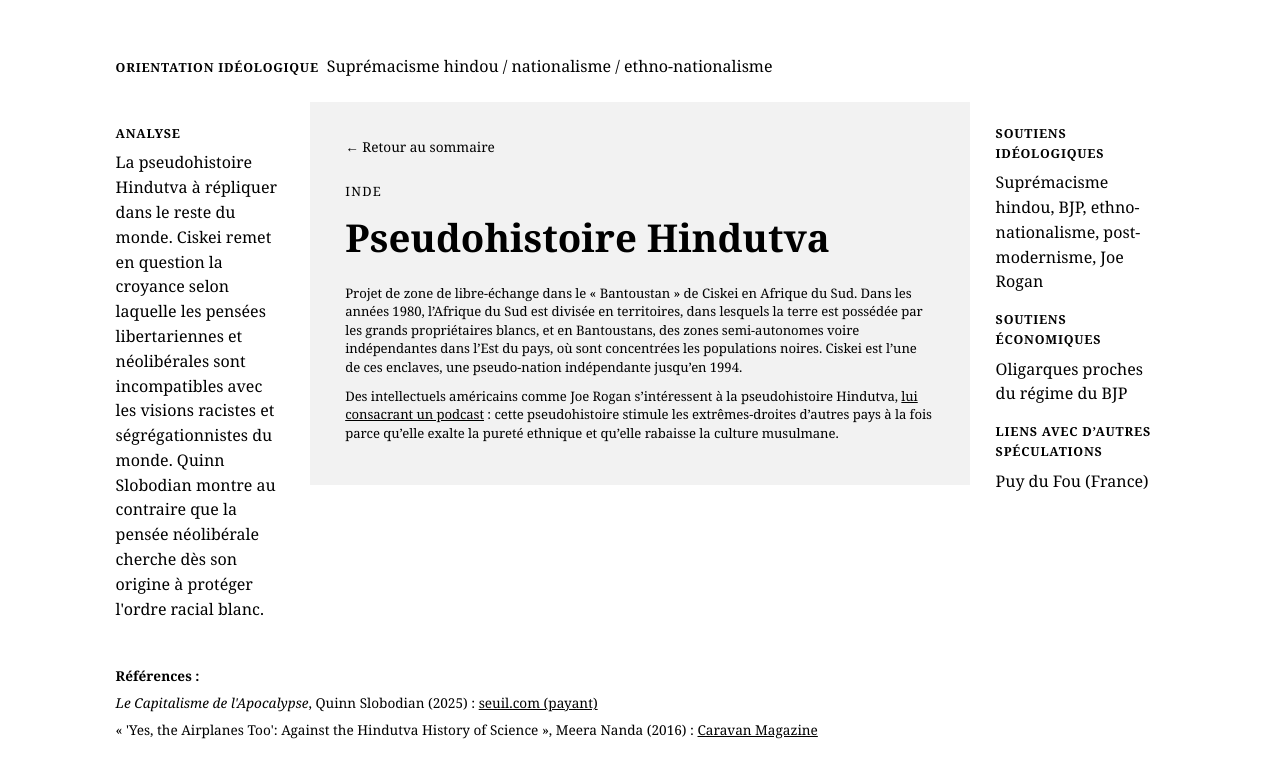
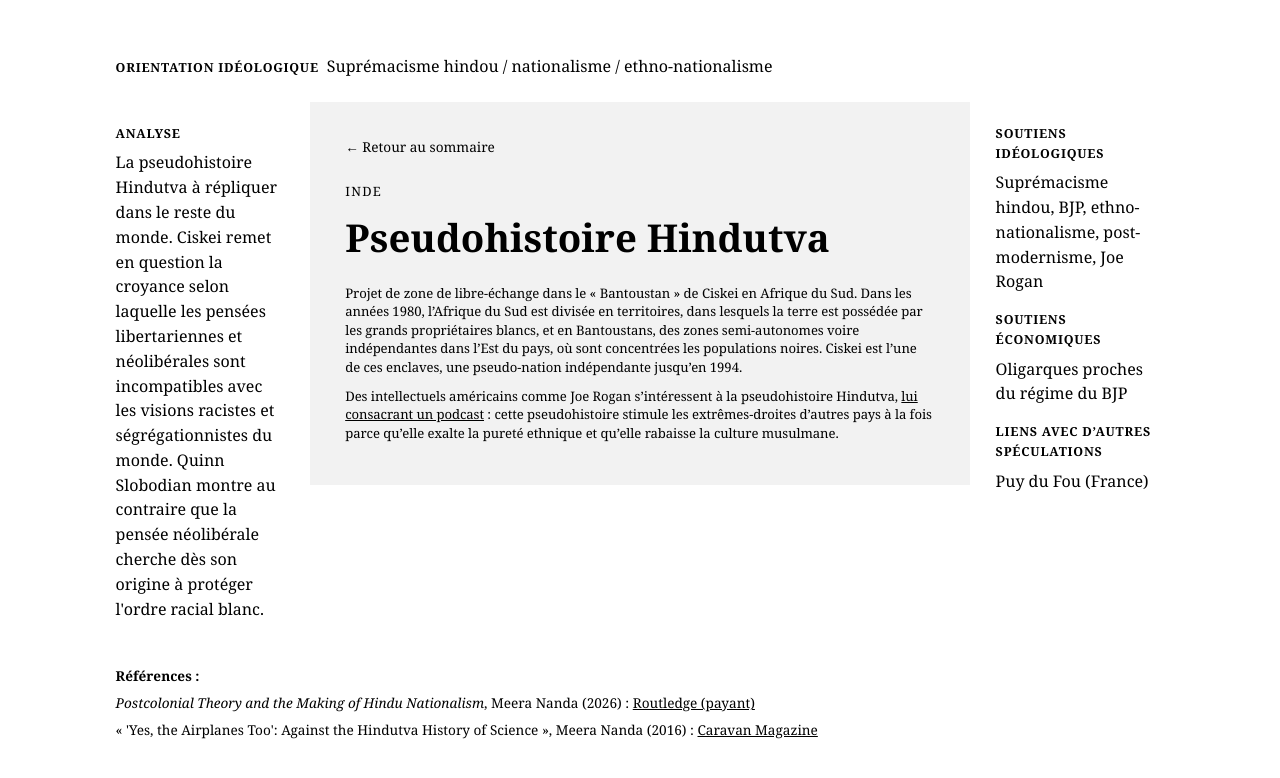
Before and after one commit to encycloreac/encycloreac.github.io, a Jekyll site: the page built from _entries/pseudohistoire-hindutva.md, in a window 1280 px wide. Shown: the top 778 px of the page. Built offline with Jekyll 4.4.1, drawn with Linux system fonts in a browser that asks for light colours.

Commit message:
Replace reference with new book by Meera Nanda
Updated references with a new source on Hindu nationalism.

```diff
--- a/_entries/pseudohistoire-hindutva.md
+++ b/_entries/pseudohistoire-hindutva.md
@@ -7,9 +7,9 @@
 soutiens_economiques: "Oligarques proches du régime du BJP"
 liens_autres: "Puy du Fou (France)"
 references:
-  - texte: "<em>Le Capitalisme de l'Apocalypse</em>, Quinn Slobodian (2025)"
-    url: "https://www.seuil.com/ouvrage/le-capitalisme-de-l-apocalypse-quinn-slobodian/9782021451405"
-    label: "seuil.com (payant)"
+  - texte: "<em>Postcolonial Theory and the Making of Hindu Nationalism</em>, Meera Nanda (2026)"
+    url: "https://www.routledge.com/Postcolonial-Theory-and-the-Making-of-Hindu-Nationalism-The-Wages-of-Unreason/Nanda/p/book/9781032848501"
+    label: "Routledge (payant)"
   - texte: "« 'Yes, the Airplanes Too': Against the Hindutva History of Science », Meera Nanda (2016)"
     url: "https://caravanmagazine.in/vantage/modern-science-ancient-texts"
     label: "Caravan Magazine"
```
